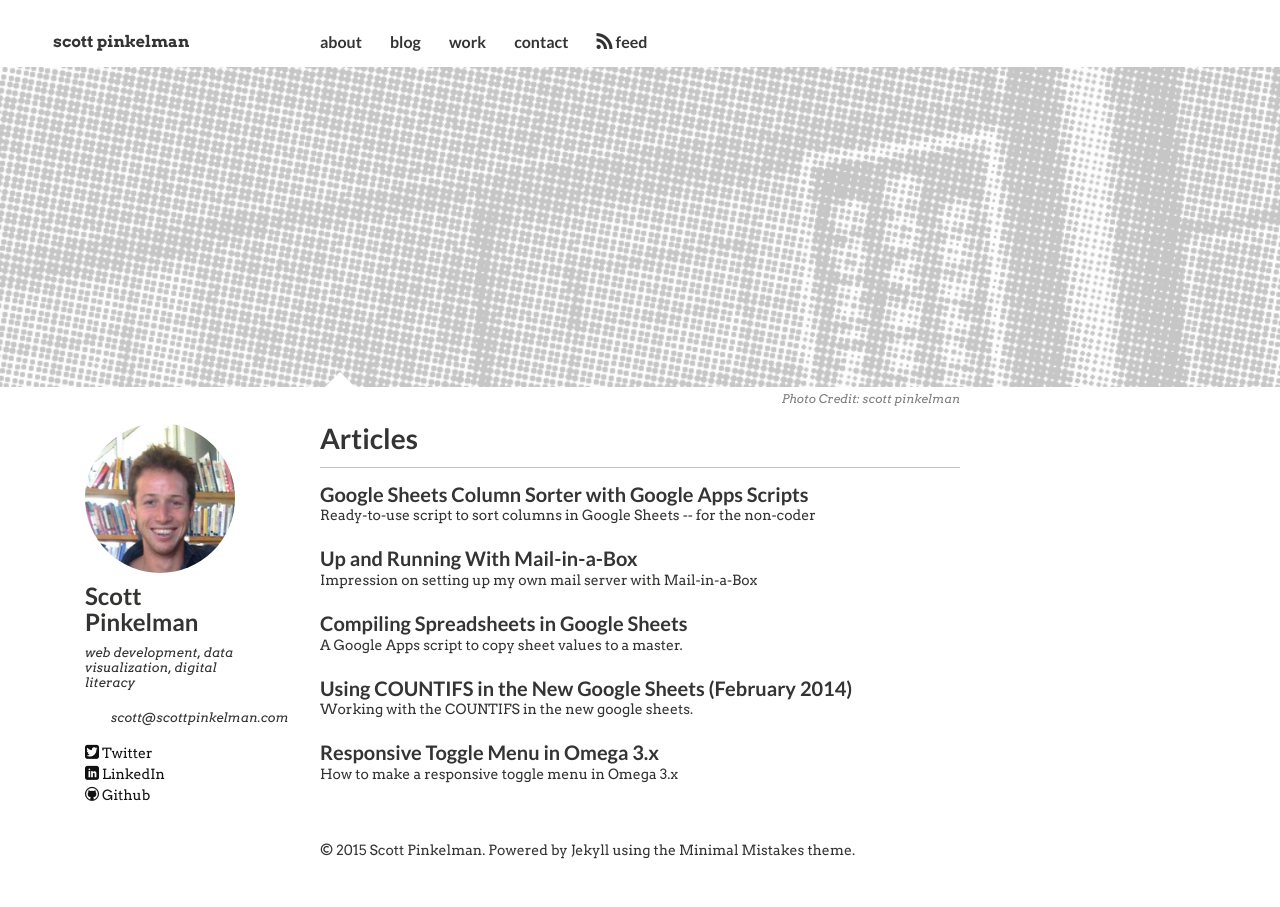
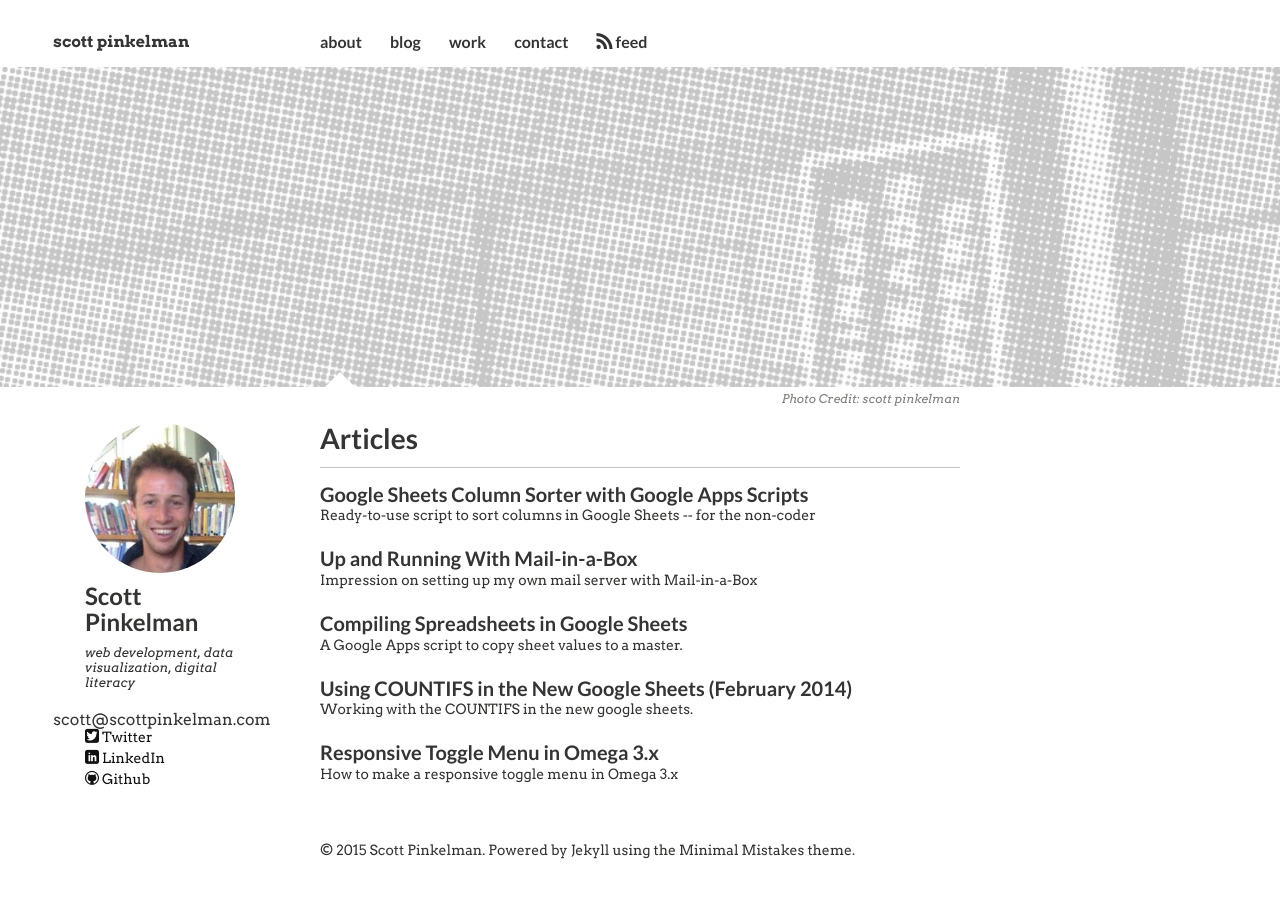
Before and after one commit to scottpinkelman/scottpinkelman.github.io, a Jekyll site: the page built from index.md, in a window 1280 px wide. Built offline with Jekyll 4.4.1, drawn with Linux system fonts in a browser that asks for light colours; nearby versions of some CDN libraries.

Commit message:
adjuing email in sidebar

```diff
--- a/_config.yml
+++ b/_config.yml
@@ -19,8 +19,7 @@ owner:
 
 # Analytics and webmaster tools stuff goes here
 google_analytics: UA-37962833-1
-google_verify:
-# https://ssl.bing.com/webmaster/configure/verify/ownership Option 2 content= goes here
+google_verify: gfg# https://ssl.bing.com/webmaster/configure/verify/ownership Option 2 content= goes here
 bing_verify:
 
 # Links to include in top navigation
--- a/_includes/_author-bio.html
+++ b/_includes/_author-bio.html
@@ -1,7 +1,7 @@
 <img src="{{ site.url }}/images/{{ site.owner.avatar }}" class="bio-photo" alt="{{ site.owner.name }} bio photo"></a>
 <h3>{{ site.owner.name }}</h3>
 <p>{{ site.owner.bio }}</p>
-<p><a href"mailto:scott@scottpinkelman.com">scott@scottpinkelman.com</a></p>
+<a href"mailto:scott@scottpinkelman.com">scott@scottpinkelman.com</a>
 {% if site.owner.twitter %}<a href="http://twitter.com/{{ site.owner.twitter }}" class="author-social" target="_blank"><i class="icon-twitter"></i> Twitter</a>{% endif %}
 {% if site.owner.facebook %}<a href="http://facebook.com/{{ site.owner.facebook }}" class="author-social" target="_blank"><i class="icon-facebook"></i> Facebook</a>{% endif %}
 {% if site.owner.google_plus %}<a href="{{ site.owner.google_plus }}" class="author-social" target="_blank"><i class="icon-google-plus"></i> Google+</a>{% endif %}
```
